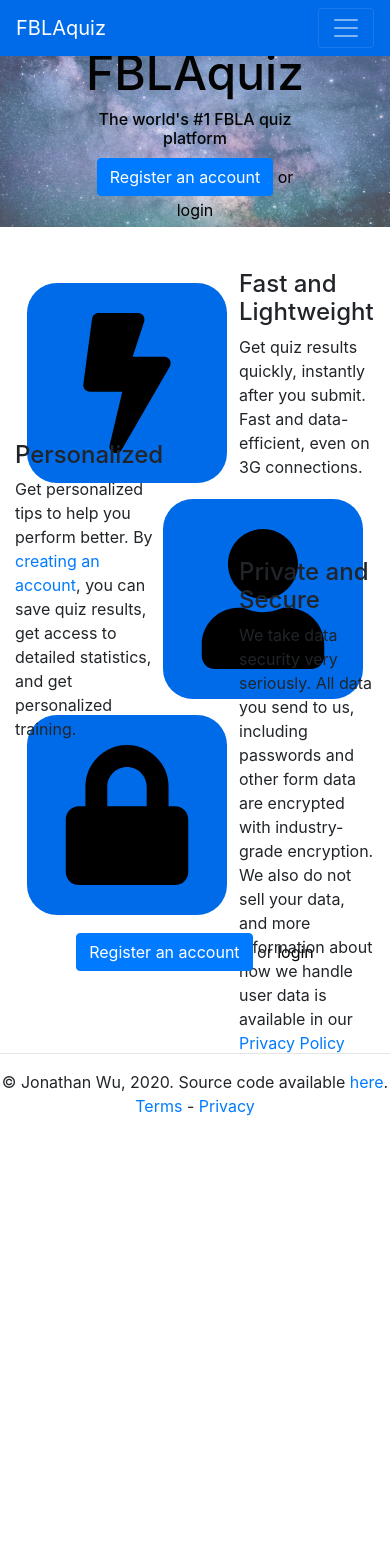
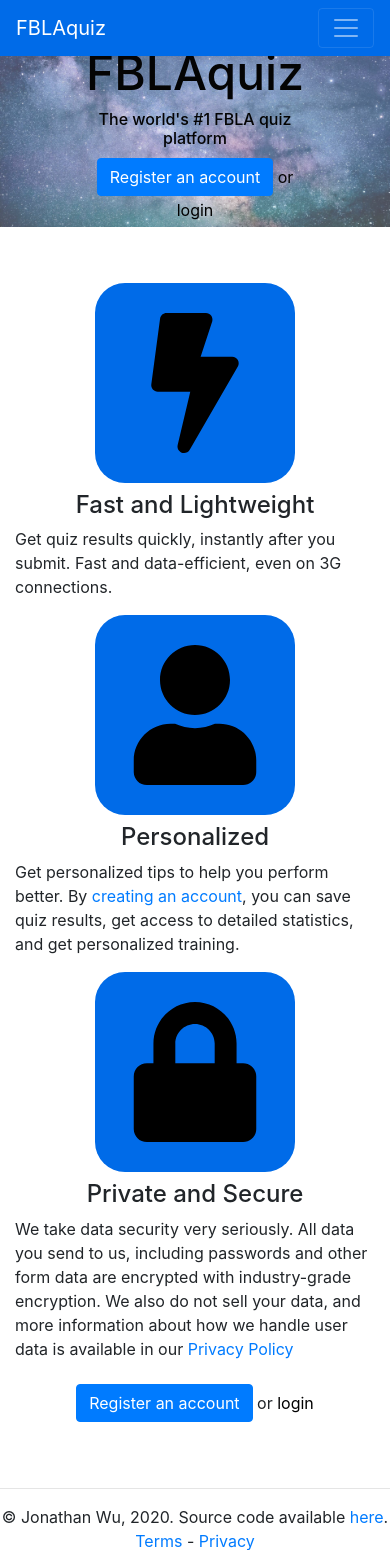
Before and after one commit to jdabtieu/FBLA, a Flask app: page / in a window 390 px wide. Shown: the top 1550 px of the page. Before the commit the page ends 1116 px from the top, so only its background shows below. Run offline with Flask 2, Linux system fonts and the light colour scheme; parts of the project's set-up code (start-up, migrations or seed data) failed here and were passed over; some libraries are stand-ins or nearby versions.

Commit message:
mobile home page

```diff
--- a/assets/css/style.css
+++ b/assets/css/style.css
@@ -27,7 +27,7 @@
     font-size: 5rem;
 }
 
-@media screen and (max-width: 799.99px) {
+@media screen and (max-width: 800px) {
     #banner-heading h1 {
         font-size: 3rem;
     }
@@ -45,14 +45,29 @@
     margin: 8px 12px;
 }
 
+@media screen and (min-width: 500px) {
+    .home-text {
+        position: absolute;
+        top: 50%;
+        transform: translateY(-50%);
+    }
+}
+
+@media screen and (max-width: 499px) {
+    .home-img {
+        display: block;
+        margin: 8px auto;
+    }
+}
+
 /****************** SUBMISSIONS PAGE LAYOUT ******************/
-@media screen and (min-width: 990.01px) {
+@media screen and (min-width: 990px) {
     #submission-search-bottom {
         display: none;
     }
 }
 
-@media screen and (max-width: 990px) {
+@media screen and (max-width: 989px) {
     #submission-search-right {
         display: none;
     }
@@ -134,6 +149,22 @@ td {
     background-color: #006be8!important;
 }
 
+@media screen and (max-width: 499px) {
+    .desktop {
+        display: none;
+    }
+}
+
+@media screen and (min-width: 500px) {
+    .mobile {
+        display: none;
+    }
+
+    .flex-desktop {
+        display: flex;
+    }
+}
+
 /****************** ADMIN INTERFACE **************************/
 .create-blank {
     display: inline;
--- a/templates/index.html
+++ b/templates/index.html
@@ -18,41 +18,44 @@
 {% endblock %}
 
 {% block main %}
-<div class="flex">
+<div class="flex-desktop">
     <div style="flex: 1;">
         <img src="/assets/images/bolt.svg" onerror="this.src='/assets/images/bolt.png'" class="home-img bg-primary">
     </div>
     <div style="flex: 3; position: relative;">
-        <div style="position: absolute; top: 50%; transform: translateY(-50%);">
-            <h4>Fast and Lightweight</h4>
+        <div class="home-text">
+            <h4 class="text-center">Fast and Lightweight</h4>
             <p>Get quiz results quickly, instantly after you submit. Fast and data-efficient, even on 3G connections.</p>
         </div>
     </div>
 </div>
-<div class="flex">
+<div class="flex-desktop">
+    <div class="mobile">
+        <img src="/assets/images/user.svg" onerror="this.src='/assets/images/user.png'" class="home-img bg-primary">
+    </div>
     <div style="flex: 3; position: relative;">
-        <div style="position: absolute; top: 50%; transform: translateY(-50%);">
-            <h4>Personalized</h4>
+        <div class="home-text">
+            <h4 class="text-center">Personalized</h4>
             <p>Get personalized tips to help you perform better. By <a href="/register">creating an account</a>, you can save quiz results, get access to detailed statistics, and get personalized training.</p>
         </div>
     </div>
-    <div style="flex: 1;">
+    <div style="flex: 1;" class="desktop">
         <img src="/assets/images/user.svg" onerror="this.src='/assets/images/user.png'" class="home-img bg-primary">
     </div>
 </div>
-<div class="flex">
+<div class="flex-desktop">
     <div style="flex: 1;">
         <img src="/assets/images/restrict.svg" onerror="this.src='/assets/images/restrict.png'" class="home-img bg-primary">
     </div>
     <div style="flex: 3; position: relative;">
-        <div style="position: absolute; top: 50%; transform: translateY(-50%);">
-            <h4>Private and Secure</h4>
+        <div class="home-text">
+            <h4 class="text-center">Private and Secure</h4>
             <p>We take data security very seriously. All data you send to us, including passwords and other form data are encrypted with industry-grade encryption. We also do not sell your data, and more information about how we handle user data is available in our <a href="/privacy">Privacy Policy</a></p>
         </div>
     </div>
 </div>
-<p class="text-center" style="margin-top: 12px;">
+<div class="text-center" style="margin-top: 25px;">
     <a href="/register" class="btn btn-primary" role="button" style="position: relative; top: -2px;">Register an account</a>
     or <a href="/login" style="color: #000;">login</a>
-</p>
+</div>
 {% endblock %}
```
